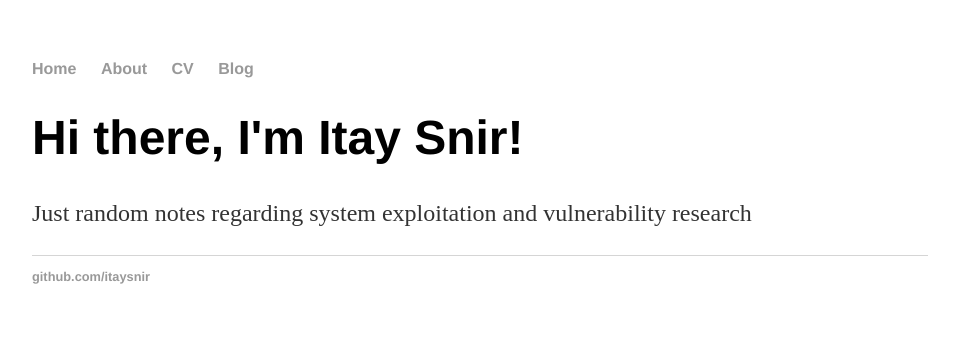
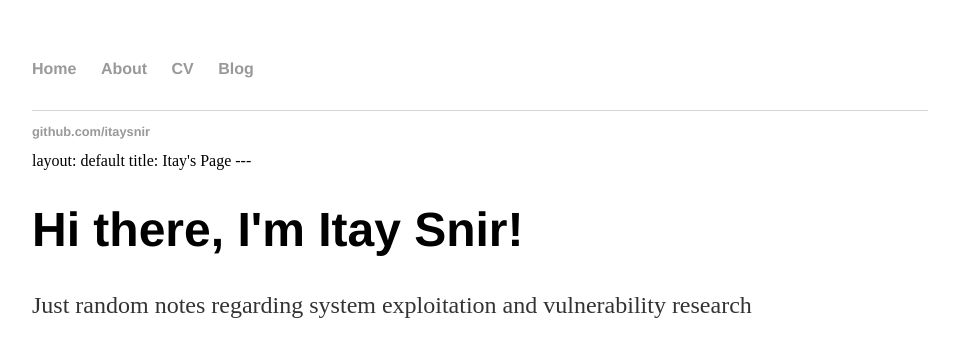
Before and after one commit to itaysnir/itaysnir.github.io, a Jekyll site: the page index.html, which Jekyll copies as it is, in a window 1280 px wide. Shown: the top 357 px of the page, without its empty margins (160-1119 px from the left). Built offline with Jekyll 4.4.1, drawn with Linux system fonts in a browser that asks for light colours.

Commit message:
Update index.html

```diff
--- a/index.html
+++ b/index.html
@@ -15,8 +15,8 @@
 		</nav>
 		<div class="container">
     		<div class="blurb">
-        		<h1>Hi there, I'm Itay Snir!</h1>
-				<p>Just random notes regarding system exploitation and vulnerability research</p>
+        		<h1></h1>
+
     		</div><!-- /.blurb -->
 		</div><!-- /.container -->
 		<footer>
@@ -26,3 +26,11 @@
 		</footer>
 	</body>
 </html>
+
+layout: default
+title: Itay's Page
+---
+<div class="blurb">
+	<h1>Hi there, I'm Itay Snir!</h1>
+	<p>Just random notes regarding system exploitation and vulnerability research</p>
+</div><!-- /.blurb -->
```
